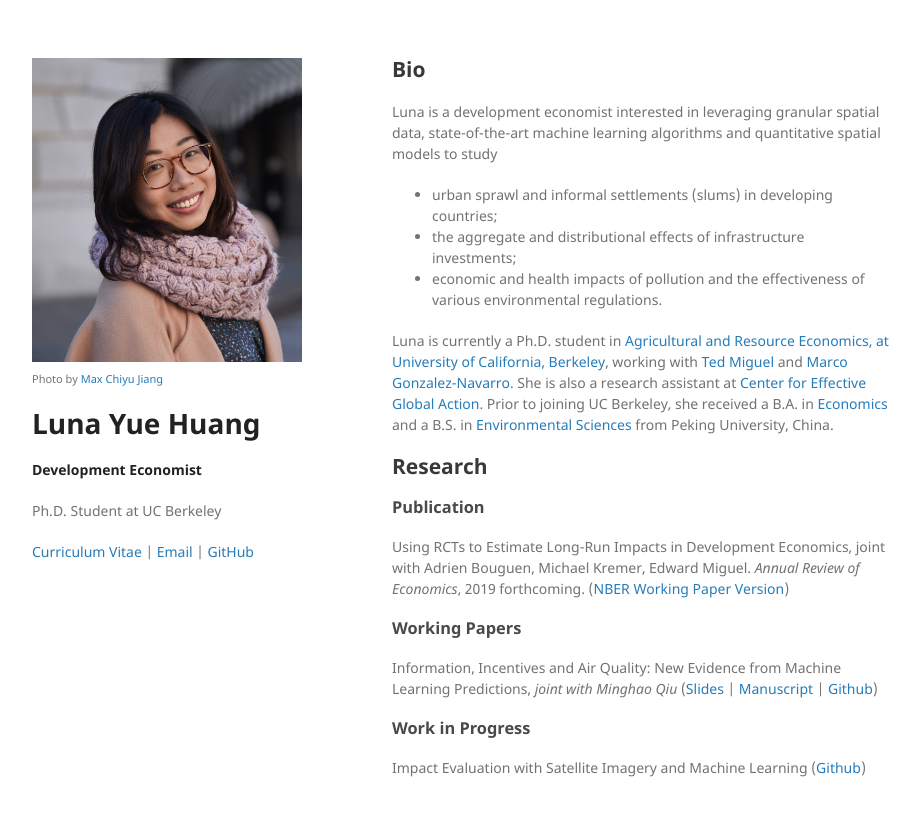
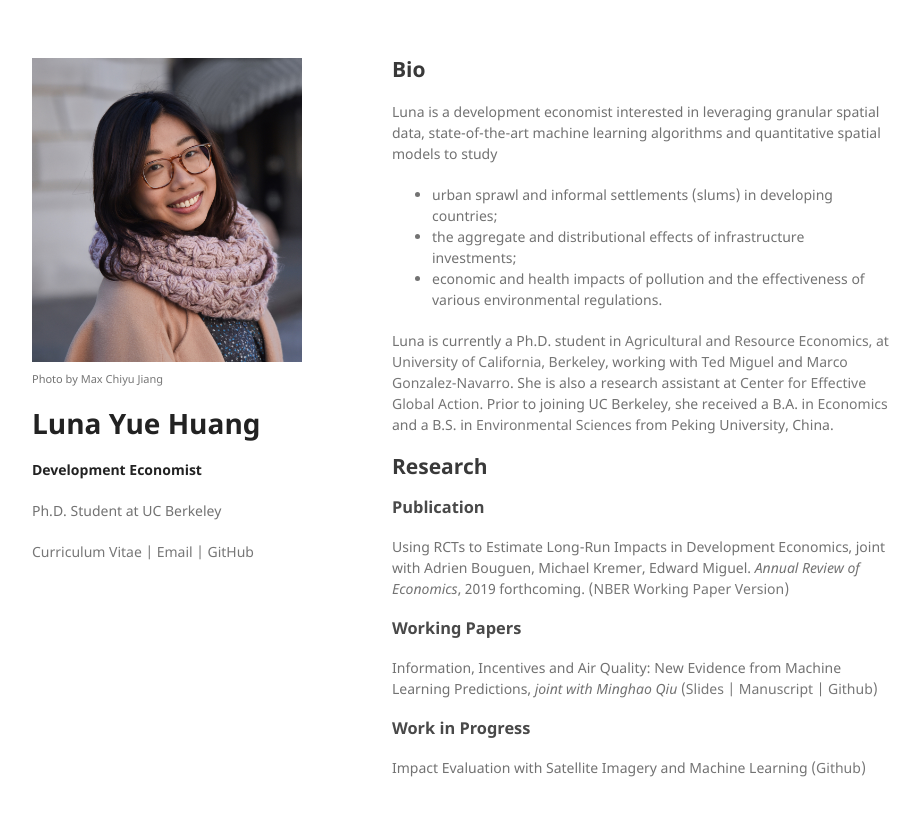
Before and after one commit to luna983/luna983.github.io, a Jekyll site: the page built from index.md, in a window 1280 px wide. Shown: the top 816 px of the page, without its empty margins (178-1098 px from the left). Built offline with Jekyll 4.4.1, drawn with Linux system fonts in a browser that asks for light colours; our own code applies the rules of GitHub Pages for plain Markdown files.

Commit message:
Update style.css

```diff
--- a/assets/css/style.css
+++ b/assets/css/style.css
@@ -263,7 +263,7 @@ h3, h4, h5, h6 {
   color: #494949; }
 
 a {
-  color: #267CB9;
+  color: #777777;
   text-decoration: none; }
 
 a:hover, a:focus {
```
